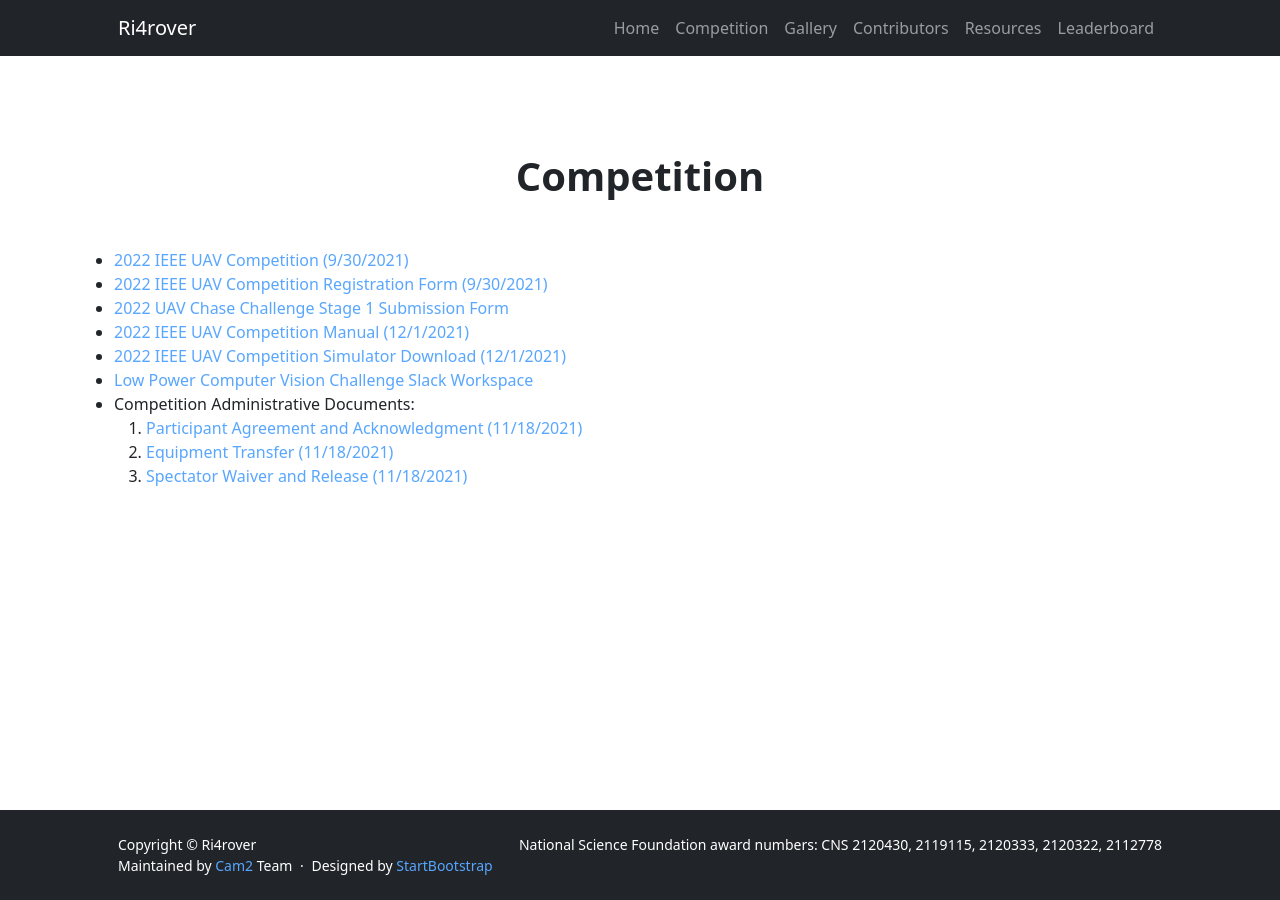
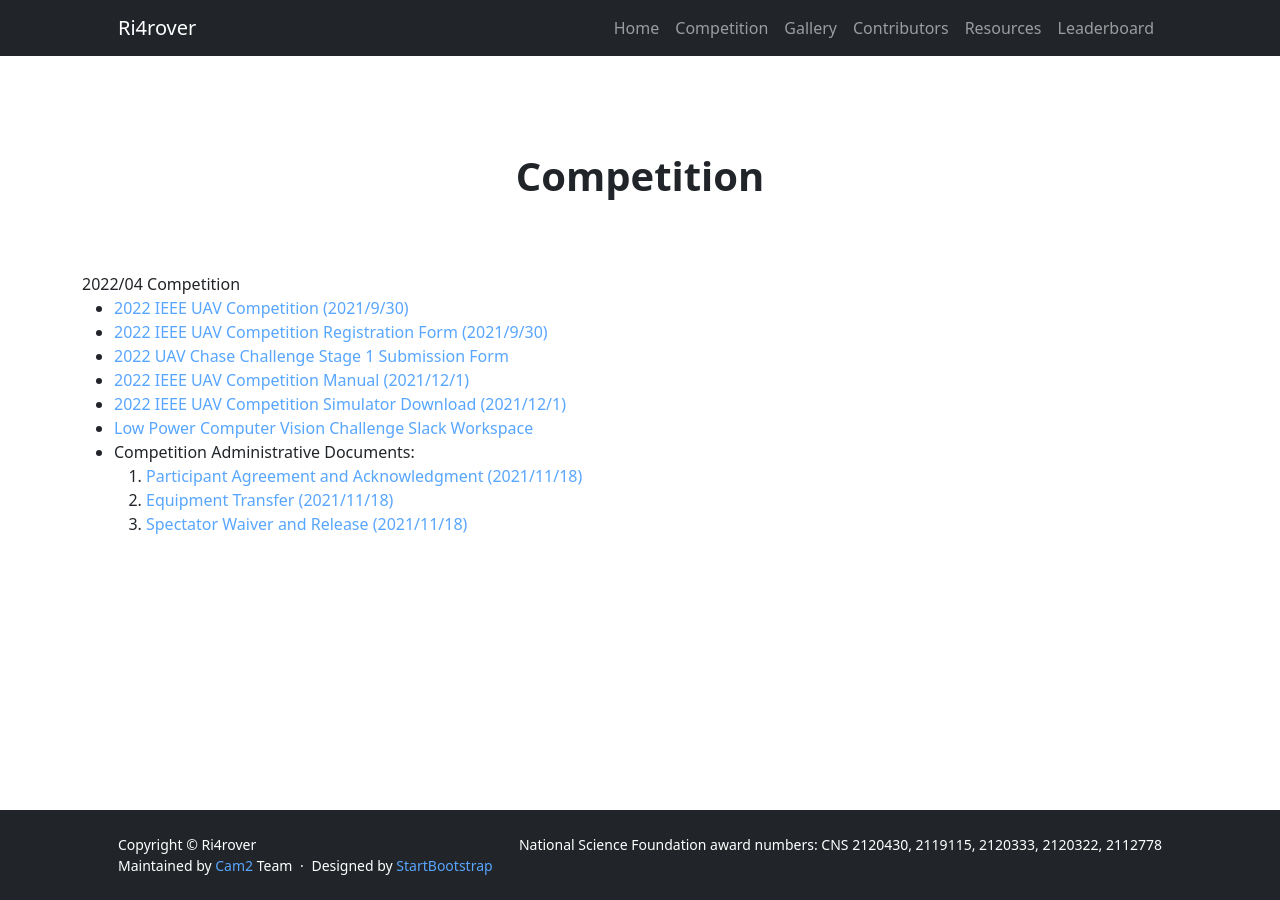
Before and after one commit to OliverQiang/Ri4rover, a Jekyll site: the page built from _pages/competition.html, in a window 1280 px wide. Built offline with Jekyll 4.4.1, drawn with Linux system fonts in a browser that asks for light colours.

Commit message:
change the format of dates

```diff
--- a/_pages/competition.html
+++ b/_pages/competition.html
@@ -12,21 +12,22 @@ title: Ri4rover
         </div>
     </div>
     <div class="container competitons-text">
+      <br>2022/04 Competition</br>
         <ul>
             <li>
-                <a href="https://www.computer.org/publications/tech-news/events/uav-2022 ">2022 IEEE UAV Competition (9/30/2021)</a>
+                <a href="https://www.computer.org/publications/tech-news/events/uav-2022 ">2022 IEEE UAV Competition (2021/9/30)</a>
             </li>
             <li>
-                <a href="https://forms.gle/S98pJD1ptyq7tJQt5">2022 IEEE UAV Competition Registration Form (9/30/2021)</a>
+                <a href="https://forms.gle/S98pJD1ptyq7tJQt5">2022 IEEE UAV Competition Registration Form (2021/9/30)</a>
             </li>
             <li>
                 <a href="https://docs.google.com/forms/d/e/1FAIpQLScgf2OAdjbaj858yqI4jxZJ2DIYVlTJnjLn7v9FBQFlZ6_NgA/viewform?usp=sf_link">2022 UAV Chase Challenge Stage 1 Submission Form</a>
             </li>
             <li>
-                <a href="https://docs.google.com/document/d/179Nf4x-XsOhoTj6nWD9_Ttxiscu0VW37VOk-8tdt0iw/edit?usp=sharing">2022 IEEE UAV Competition Manual (12/1/2021)</a>
+                <a href="https://docs.google.com/document/d/179Nf4x-XsOhoTj6nWD9_Ttxiscu0VW37VOk-8tdt0iw/edit?usp=sharing">2022 IEEE UAV Competition Manual (2021/12/1)</a>
             </li>
             <li>
-                <a href="https://github.com/Hunter314/uavcc-simulator">2022 IEEE UAV Competition Simulator Download (12/1/2021)</a>
+                <a href="https://github.com/Hunter314/uavcc-simulator">2022 IEEE UAV Competition Simulator Download (2021/12/1)</a>
             </li>
             <li>
                 <a href="https://join.slack.com/t/lpcvc/shared_invite/zt-c1cmeqio-aLZrtmxKChlWoPKFAaEukg">Low Power Computer Vision Challenge Slack Workspace</a>
@@ -34,13 +35,13 @@ title: Ri4rover
             <li>Competition Administrative Documents:
                 <ol>
                 <li>
-                    <a href="assets/Documents/Participant Agreement and Acknowledgment.pdf">Participant Agreement and Acknowledgment (11/18/2021)</a>
+                    <a href="assets/Documents/Participant Agreement and Acknowledgment.pdf">Participant Agreement and Acknowledgment (2021/11/18)</a>
                 </li>
                 <li>
-                    <a href="assets/Documents/Equipment_Transfer.docx">Equipment Transfer (11/18/2021)</a>
+                    <a href="assets/Documents/Equipment_Transfer.docx">Equipment Transfer (2021/11/18)</a>
                 </li>
                 <li>
-                    <a href="assets/Documents/Spectator_Waiver_and_Release.docx">Spectator Waiver and Release (11/18/2021)</a>
+                    <a href="assets/Documents/Spectator_Waiver_and_Release.docx">Spectator Waiver and Release (2021/11/18)</a>
                 </li>
                 </ol>
             </li>
```
